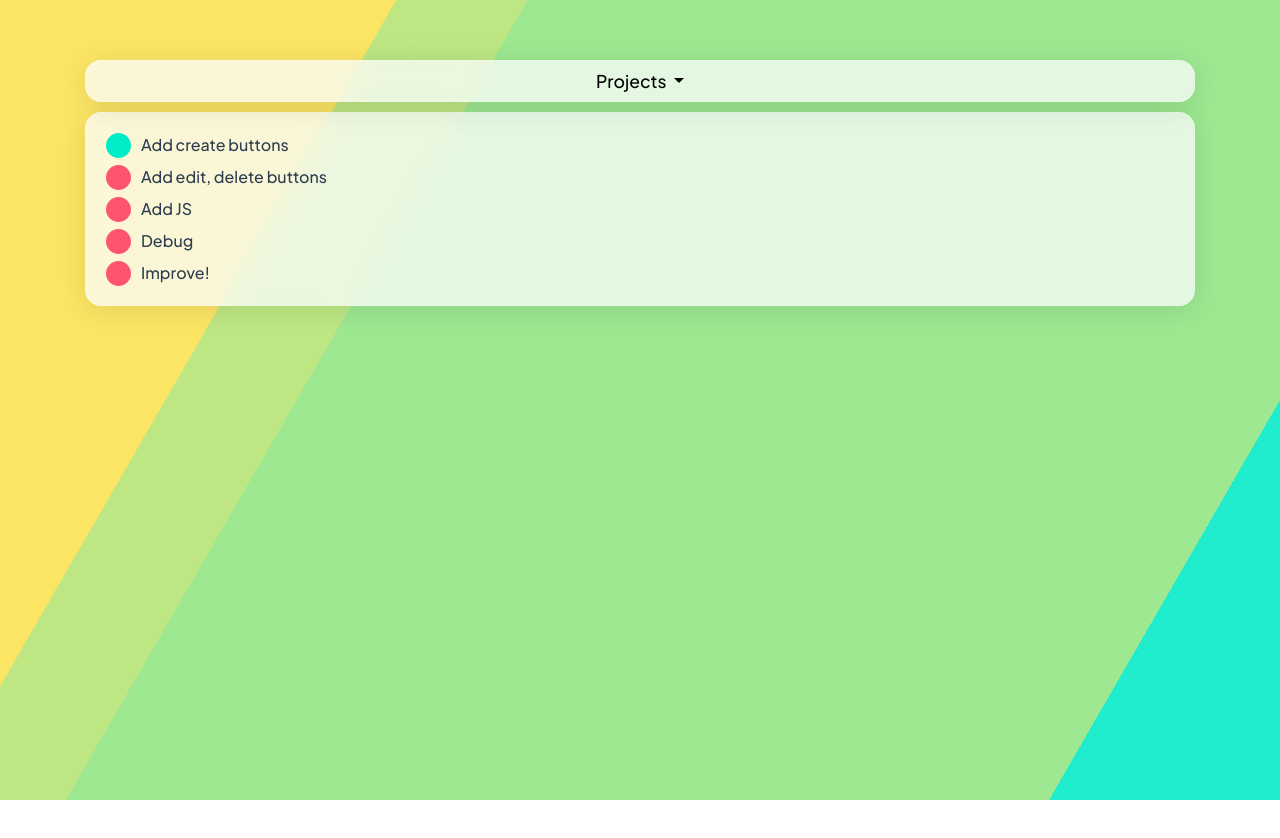
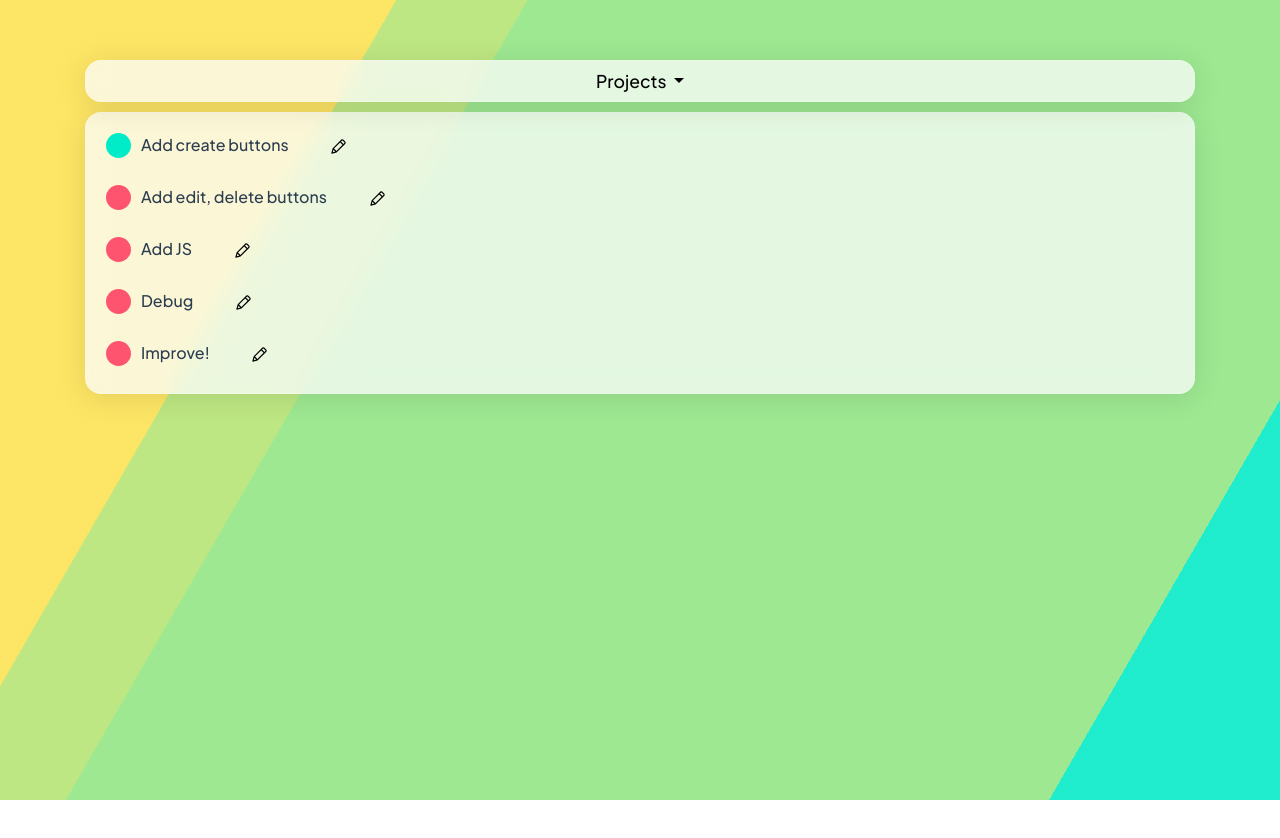
Before and after one commit to zJaaal/js-todo-app, a website built with Vite: page index.html in a window 1280 px wide. Built offline with nearby package versions, Linux system fonts and the light colour scheme.

Commit message:
added pencil icon

```diff
--- a/index.html
+++ b/index.html
@@ -33,22 +33,27 @@
                   <label for="">Add create buttons
                     <input type="checkbox" checked='checked' id="0">
                     <span class="checkmark"></span>
+                    <img class="pencil" src="pencil.svg" alt="" >
                   </label>
                   <label for="">Add edit, delete buttons
                     <input type="checkbox" id="1">
                     <span class="checkmark"></span>
+                    <img class="pencil" src="pencil.svg" alt="">
                   </label>
                   <label for="">Add JS
                     <input type="checkbox" id="2">
                     <span class="checkmark"></span>
+                    <img class="pencil" src="pencil.svg" alt="">
                   </label>
                   <label for="">Debug
                     <input type="checkbox" id="3">
                     <span class="checkmark"></span>
+                    <img class="pencil" src="pencil.svg" alt="">
                   </label>
                   <label for="">Improve!
                     <input type="checkbox" id="4">
                     <span class="checkmark"></span>
+                    <img class="pencil" src="pencil.svg" alt="">
                   </label>
                 </div>
               </div>
--- a/style.css
+++ b/style.css
@@ -58,11 +58,9 @@ label{
   -ms-user-select: none;
   user-select: none;
   padding-left: 35px;
+  padding-bottom: 20px;
   cursor: pointer;
   font-weight: 500;
-}
-label:last-child{
-  margin-bottom: 20px;
 }
 label:first-child{
   margin-top:20px;
@@ -96,6 +94,16 @@ label:hover input ~ .checkmark{
 input:checked ~ .checkmark {
   background-color: var(--highcontrast);
 }
+
+.pencil{
+  padding-left: 40px;
+  height: 15px;
+}
+
+.pencil:hover{
+  height: 20px;
+}
+
 label:hover input:checked ~.checkmark{
 background-color: var(--lowcontrast);
 }
```
Also changed, not shown: pencil.svg (added).
